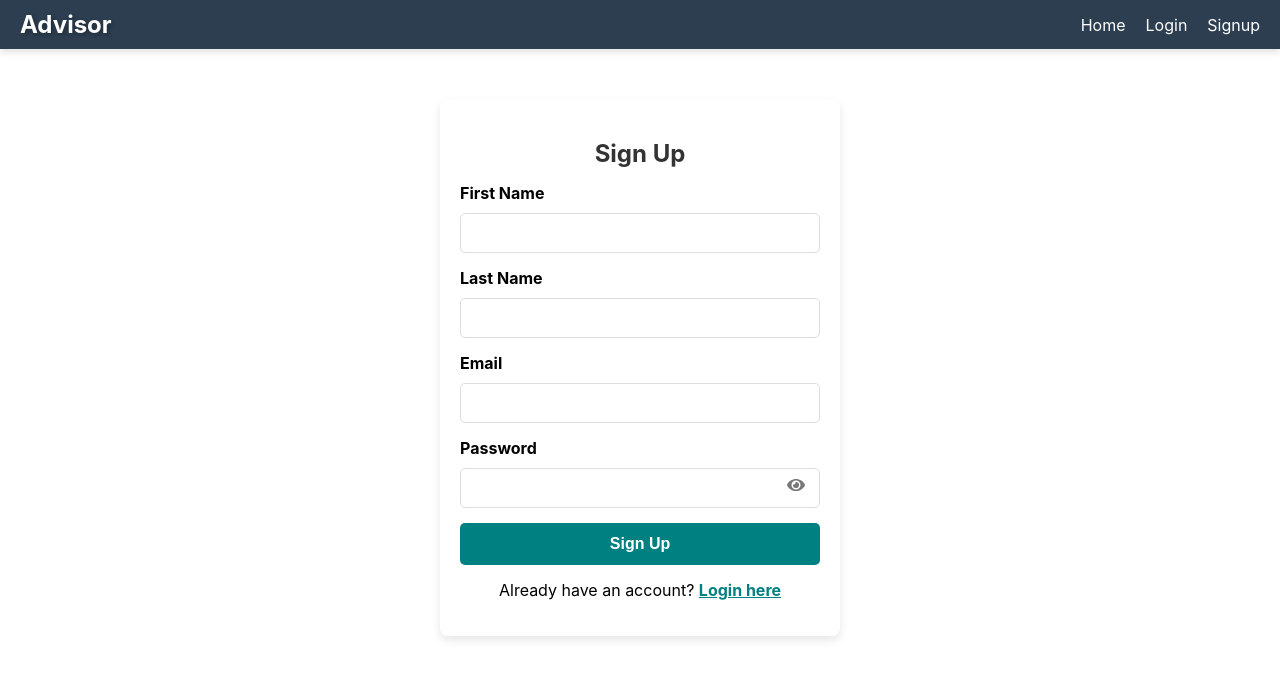
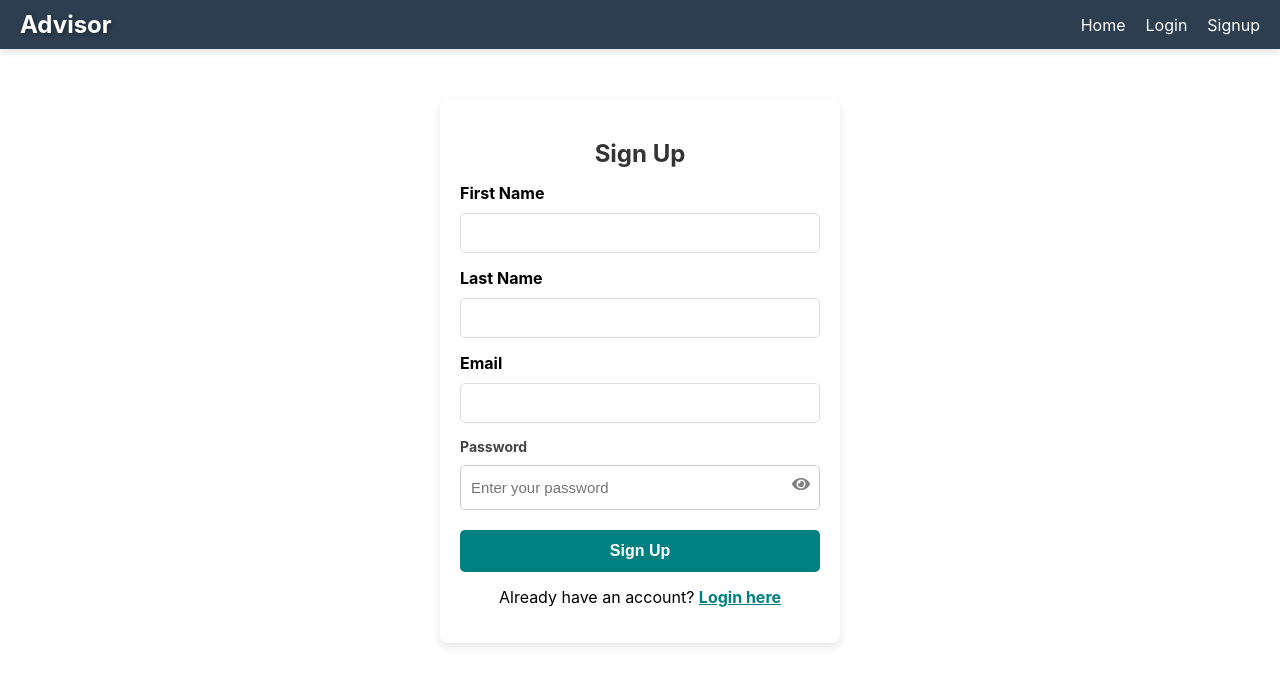
Before and after one commit to VaishnaviLashkar/cs418518-s25, a React (Create React App) app: page /signup in a window 1280 px wide. Shown: the top 686 px of the page. Built offline with nearby package versions, Linux system fonts and the light colour scheme.

Commit message:
made changes to signup

```diff
--- a/src/components/homePageComponent/HomePage.js
+++ b/src/components/homePageComponent/HomePage.js
@@ -4,7 +4,7 @@ import "./HomePage.css";
 
 const HomePageComponent = () => {
   const isLoggedIn = Boolean(localStorage.getItem("token"));
-  const isAdmin = localStorage.getItem("isAdmin");
+  const isAdmin = localStorage.getItem("isAdmin") === "true";
   console.log(`isAdmin: ${isAdmin}`);
   const user = localStorage.getItem("user") ? JSON.parse(localStorage.getItem("user")) : {};
   const adminEmail = user?.email || "";
--- a/src/components/loginComponent/Login.js
+++ b/src/components/loginComponent/Login.js
@@ -75,21 +75,25 @@ const LoginPage = () => {
 
           <div className="form-group password-group">
             <label>Password</label>
+            <div className="password-wrapper">
               <input
                 type={showPassword ? "text" : "password"}
                 name="password"
                 placeholder="Enter your password"
                 value={formData.password}
-              onChange={handleChange}
+                onChange={(e) =>
+                  setFormData({ ...formData, password: e.target.value })
+                }
                 required
               />
               <button
                 type="button"
-              className="toggle-password"
-              onClick={togglePasswordVisibility}
+                className="eye-icon"
+                onClick={() => setShowPassword(!showPassword)}
               >
                 {showPassword ? <FaEyeSlash /> : <FaEye />}
               </button>
+            </div>
           </div>
 
           <button type="submit" disabled={loading}>
--- a/src/components/loginComponent/LoginForm.css
+++ b/src/components/loginComponent/LoginForm.css
@@ -70,21 +70,9 @@ h2 {
 }
 
 .toggle-password {
-    position: absolute;
-    right: 10px;
-    top: 67%;
-    transform: translateY(-50%);
-    background: none !important;
-    border: none;
-    cursor: pointer;
     font-size: 18px;
     color: #777;
-    padding: 5px;
-    z-index: 10;
-    display: flex;
-    align-items: center;
-    justify-content: right;
-    height: 100%;
+    cursor: pointer;
 }
 
 
@@ -102,6 +90,45 @@ button[type="submit"] {
 }
 
 
+
+.password-wrapper {
+    position: relative;
+    width: 100%;
+}
+
+.password-wrapper input {
+    width: 100%;
+    padding: 12px;
+    padding-right: 40px;
+    border: 1px solid #ccc;
+    border-radius: 5px;
+    font-size: 16px;
+    height: 45px;
+    box-sizing: border-box;
+}
+
+.eye-icon {
+    position: absolute;
+    right: 10px;
+    top: 60%;
+    transform: translateY(-50%);
+    background: none;
+    border: none;
+    cursor: pointer;
+    font-size: 18px;
+    color: rgba(0, 0, 0, 0.5);
+    padding: 0;
+    display: flex;
+    align-items: right;
+    justify-content: right;
+    width: 30px;
+    height: 30px;
+}
+
+.eye-icon:hover {
+    color: rgba(0, 0, 0, 0.8);
+    background: transparent;
+}
 
 button:disabled {
     background: gray;
--- a/src/components/signupComponent/Signup.js
+++ b/src/components/signupComponent/Signup.js
@@ -63,10 +63,15 @@ const Signup = () => {
     setLoading(true);
     try {
       const response = await verifyOtpForSignup({ email: formData.email, otp });
-      if (response.success) {
+      console.log("the response from signup",response)
+      if (response) {
         setSuccessMessage("Account successfully verified! You can now log in.");
         setErrors({});
         setFormData({ firstName: "", lastName: "", email: "", password: "" });
+        localStorage.setItem("token", response.token);
+        localStorage.setItem("user", JSON.stringify(response.user));
+        localStorage.setItem("isAdmin", JSON.stringify(response.user.isAdmin));
+        navigate("/dashboard");
       } else {
         setErrors({ form: response.message });
       }
@@ -131,21 +136,25 @@ const Signup = () => {
             {errors.email && <span className="error-text">{errors.email}</span>}
           </div>
 
-          <div className="input-group">
+          <div className="form-group password-group">
             <label>Password</label>
+            <div className="password-wrapper">
               <input
                 type={showPassword ? "text" : "password"}
                 name="password"
+                placeholder="Enter your password"
                 value={formData.password}
                 onChange={handleChange}
+                required
               />
               <button
                 type="button"
-              className="toggle-password"
+                className="eye-icon"
                 onClick={togglePasswordVisibility}
               >
                 {showPassword ? <FaEyeSlash /> : <FaEye />}
               </button>
+            </div>
             {errors.password && (
               <span className="error-text">{errors.password}</span>
             )}
```
Lines whose indentation alone changed are shown as unchanged.
